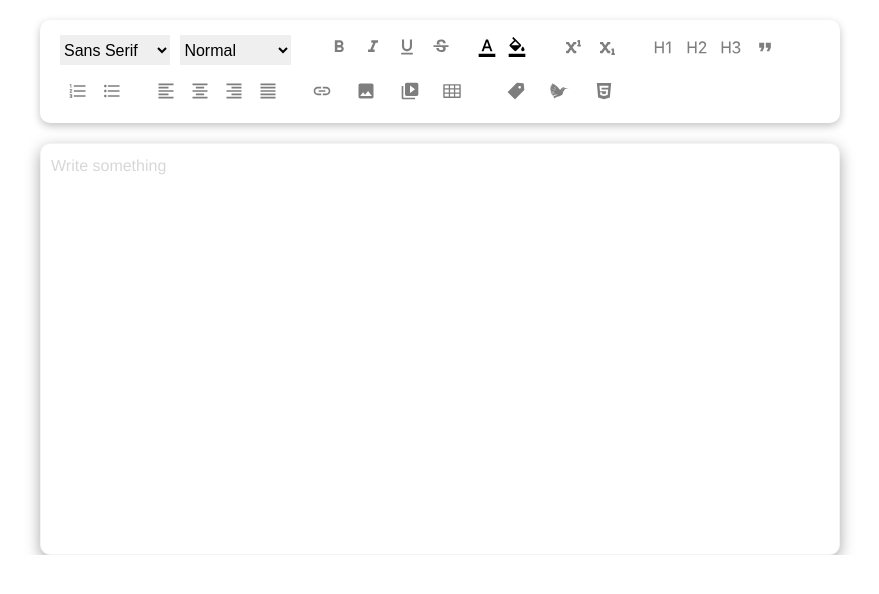
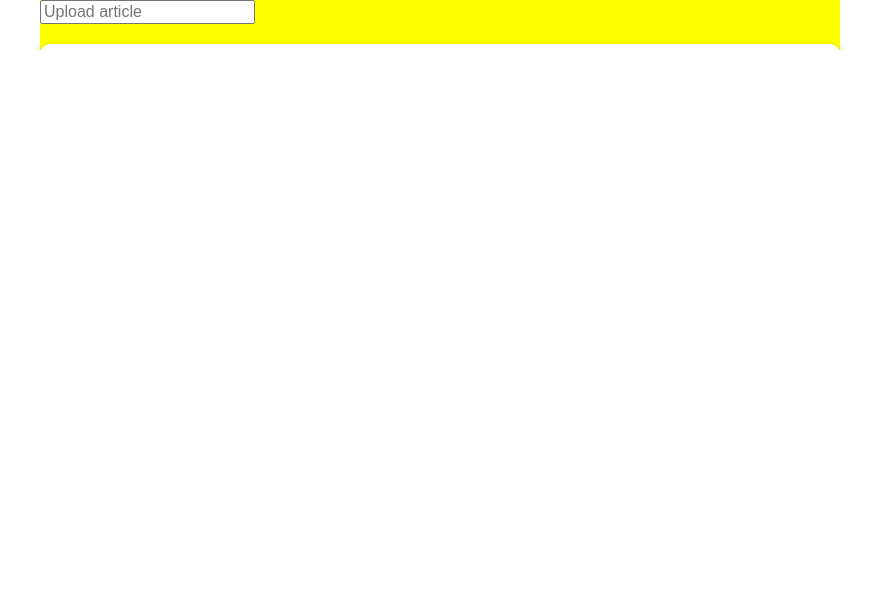
Before and after one commit to Harry654/techlawspace, a React (Create React App) app: page /admin in a window 1280 px wide. Shown: the top 594 px of the page, without its empty margins (200-1079 px from the left). Built offline with nearby package versions, Linux system fonts and the light colour scheme.

Commit message:
feat: added dynamic favicon

```diff
--- a/src/pages/article/Article.jsx
+++ b/src/pages/article/Article.jsx
@@ -7,10 +7,23 @@ import Footer from "../../components/footer/Footer";
 import "./Article.css";
 
 const Article = () => {
+
+  useEffect(() => {
+    let link = document.querySelector("link[rel~='icon']");
+    if (!link) {
+      link = document.createElement('link');
+      link.rel = 'icon';
+      document.getElementsByTagName('head')[0].appendChild(link);
+    }
+    link.href = 'https://picsum.photos/200';
+  }, []);
+
   useEffect(() => {
     window.scrollTo(0, 0);
   }, []);
   const { slug } = useParams();
+
+
 
   // Function to convert the content from the database to HTML
 
--- a/src/pages/dashboard/Dashboard.css
+++ b/src/pages/dashboard/Dashboard.css
@@ -5,9 +5,39 @@
   overflow: scroll;
   background-color: #fff;
 }
+.dashboard::-webkit-scrollbar {
+  display: none;
+}
 .dashboard-inner {
   width: 100%;
   max-width: 800px;
-    /* background: #000; */
+  background: #000;
   margin: 0 auto;
 }
+
+.upload-article {
+    width: 100%;
+  background-color: yellow;
+  height: fit-content;
+}
+.upload-header {
+    box-shadow: rgba(0, 0, 0, 0.24) 0px 3px 8px;
+  background-color: #fff;
+  display: flex;
+  align-items: center;
+  justify-content: space-between;
+  margin-top: 20px;
+  padding: 0 10px;
+  cursor: pointer;
+}
+.upload-header h2 {
+    color: #000;
+}
+.upload-section {
+    max-height: 50px;
+    transition: all 1s ease-in-out;
+}
+
+.upload-section:focus-within {
+    max-height: 1000px;
+}
--- a/src/pages/dashboard/Dashboard.jsx
+++ b/src/pages/dashboard/Dashboard.jsx
@@ -1,15 +1,20 @@
-import React from 'react';
-import Editor from '../../components/SlateEditor/Editor';
-import './Dashboard.css';
+import React from "react";
+import Editor from "../../components/SlateEditor/Editor";
+import "./Dashboard.css";
 
 function Dashboard() {
   return (
-    <div className='dashboard'>
-    <div className='dashboard-inner'>
-      <Editor />
+    <div className="dashboard">
+      <div className="dashboard-inner">
+        <div className="upload-article transition">
+          <div className="upload-section transition">
+            <input placeholder="Upload article" />
+            <Editor />
+          </div>
+        </div>
+      </div>
     </div>
-    </div>
-  )
+  );
 }
 
 export default Dashboard;
```
Lines whose indentation alone changed are shown as unchanged.
